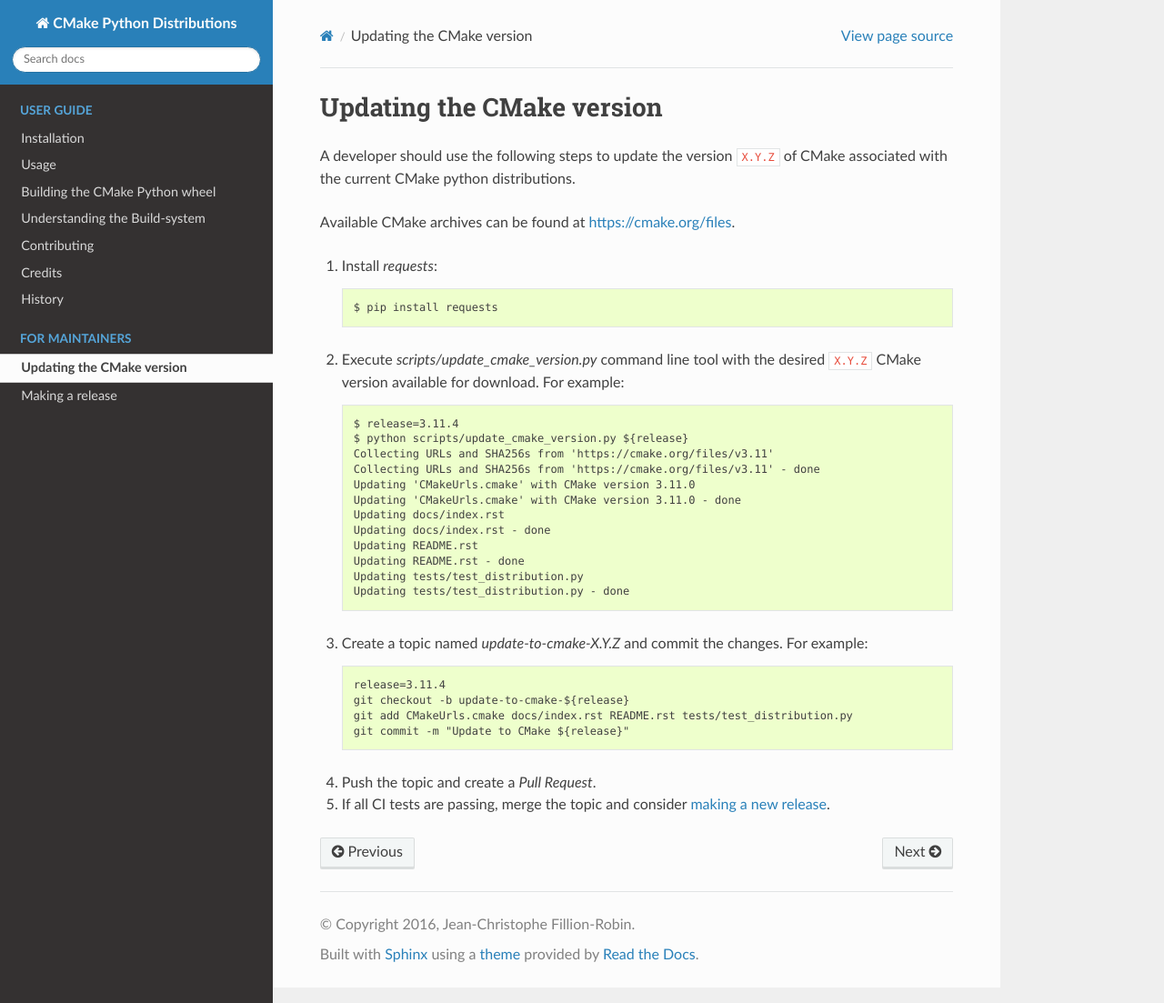
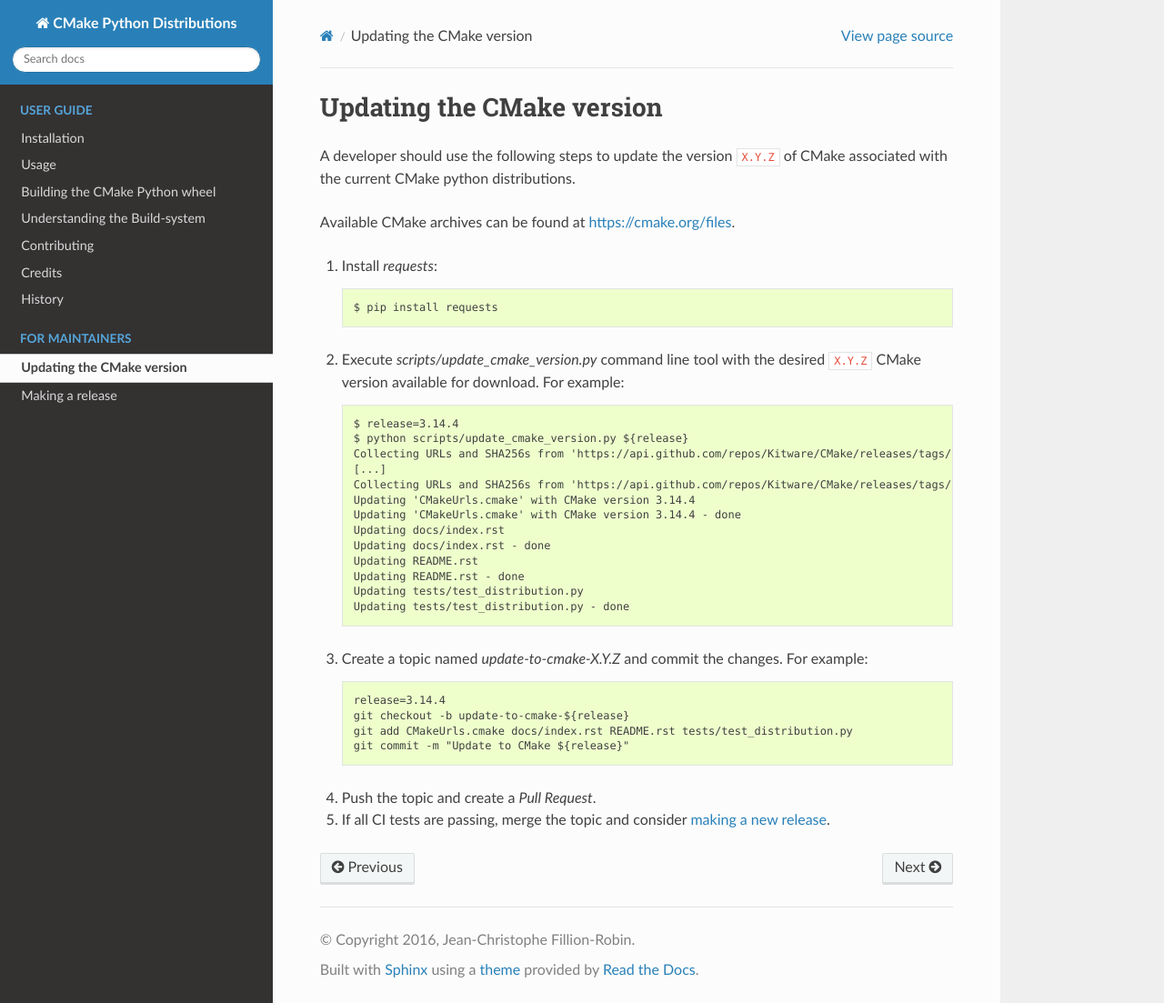
Before and after one commit to scikit-build/cmake-python-distributions, a Sphinx documentation site: the page built from docs/update_cmake_version.rst, in a window 1280 px wide and 1103 px high. Shown: the whole window at 91% size. Built offline with Sphinx 7.4.7 and the Read the Docs theme 2.0.0, drawn with Linux system fonts in a browser that asks for light colours; the version number could not be read and is left out.

Commit message:
Update to CMake 3.14.4

```diff
--- a/README.rst
+++ b/README.rst
@@ -11,7 +11,7 @@
 for a powerful, cross-platform build environment for open-source projects
 such as ITK and VTK.
 
-The CMake python wheels provide `CMake 3.14.3 <https://cmake.org/cmake/help/v3.14/index.html>`_.
+The CMake python wheels provide `CMake 3.14.4 <https://cmake.org/cmake/help/v3.14/index.html>`_.
 
 Latest Release
 --------------
--- a/docs/index.rst
+++ b/docs/index.rst
@@ -15,7 +15,7 @@
 for a powerful, cross-platform build environment for open-source projects
 such as `ITK <https://www.itk.org>`_ and `VTK <http://www.vtk.org>`_.
 
-The CMake python wheels provide `CMake 3.14.3 <https://cmake.org/cmake/help/v3.14/index.html>`_.
+The CMake python wheels provide `CMake 3.14.4 <https://cmake.org/cmake/help/v3.14/index.html>`_.
 
 .. toctree::
    :maxdepth: 2
--- a/docs/update_cmake_version.rst
+++ b/docs/update_cmake_version.rst
@@ -17,12 +17,13 @@
 2. Execute `scripts/update_cmake_version.py` command line tool with the desired
    ``X.Y.Z`` CMake version available for download. For example::
 
-    $ release=3.11.4
+    $ release=3.14.4
     $ python scripts/update_cmake_version.py ${release}
-    Collecting URLs and SHA256s from 'https://cmake.org/files/v3.11'
-    Collecting URLs and SHA256s from 'https://cmake.org/files/v3.11' - done
-    Updating 'CMakeUrls.cmake' with CMake version 3.11.0
-    Updating 'CMakeUrls.cmake' with CMake version 3.11.0 - done
+    Collecting URLs and SHA256s from 'https://api.github.com/repos/Kitware/CMake/releases/tags/v3.14.4'
+    [...]
+    Collecting URLs and SHA256s from 'https://api.github.com/repos/Kitware/CMake/releases/tags/v3.14.4' - done
+    Updating 'CMakeUrls.cmake' with CMake version 3.14.4
+    Updating 'CMakeUrls.cmake' with CMake version 3.14.4 - done
     Updating docs/index.rst
     Updating docs/index.rst - done
     Updating README.rst
@@ -33,7 +34,7 @@
 3. Create a topic named `update-to-cmake-X.Y.Z` and commit the changes.
    For example::
 
-    release=3.11.4
+    release=3.14.4
     git checkout -b update-to-cmake-${release}
     git add CMakeUrls.cmake docs/index.rst README.rst tests/test_distribution.py
     git commit -m "Update to CMake ${release}"
```
Also changed, not shown: 2 other files.
